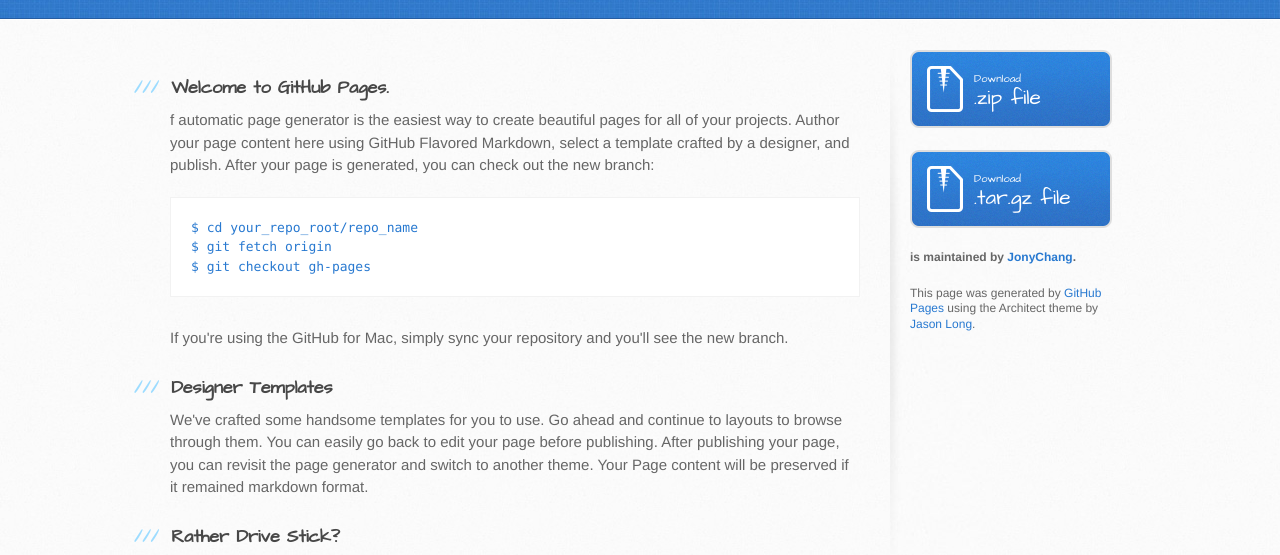
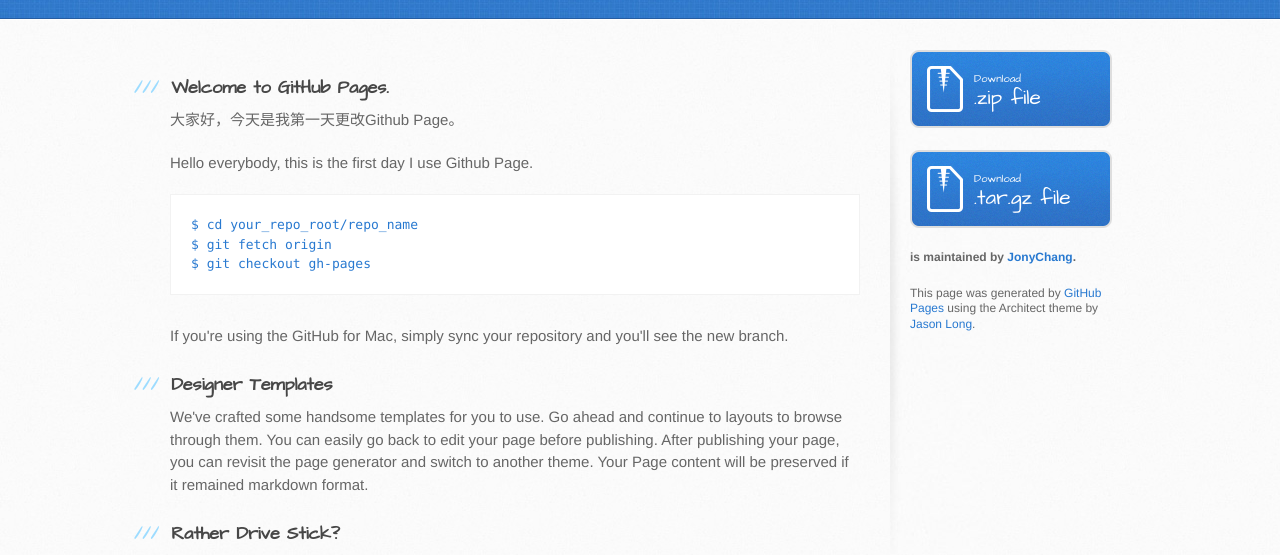
Before and after one commit to JonyChang/JonyGitRes, a plain HTML site: page index.html in a window 1280 px wide. Shown: the part 182-737 px from the top of the page. Drawn offline with Linux system fonts and the light colour scheme.

Commit message:
Update index.html

```diff
--- a/index.html
+++ b/index.html
@@ -31,7 +31,8 @@
           <h3>
 <a name="welcome-to-github-pages" class="anchor" href="#welcome-to-github-pages"><span class="octicon octicon-link"></span></a>Welcome to GitHub Pages.</h3>
 
-<p>f automatic page generator is the easiest way to create beautiful pages for all of your projects. Author your page content here using GitHub Flavored Markdown, select a template crafted by a designer, and publish. After your page is generated, you can check out the new branch:</p>
+<p>大家好，今天是我第一天更改Github Page。</p>
+<p>Hello everybody, this is the first day I use Github Page.</p>
 
 <pre><code>$ cd your_repo_root/repo_name
 $ git fetch origin
```
